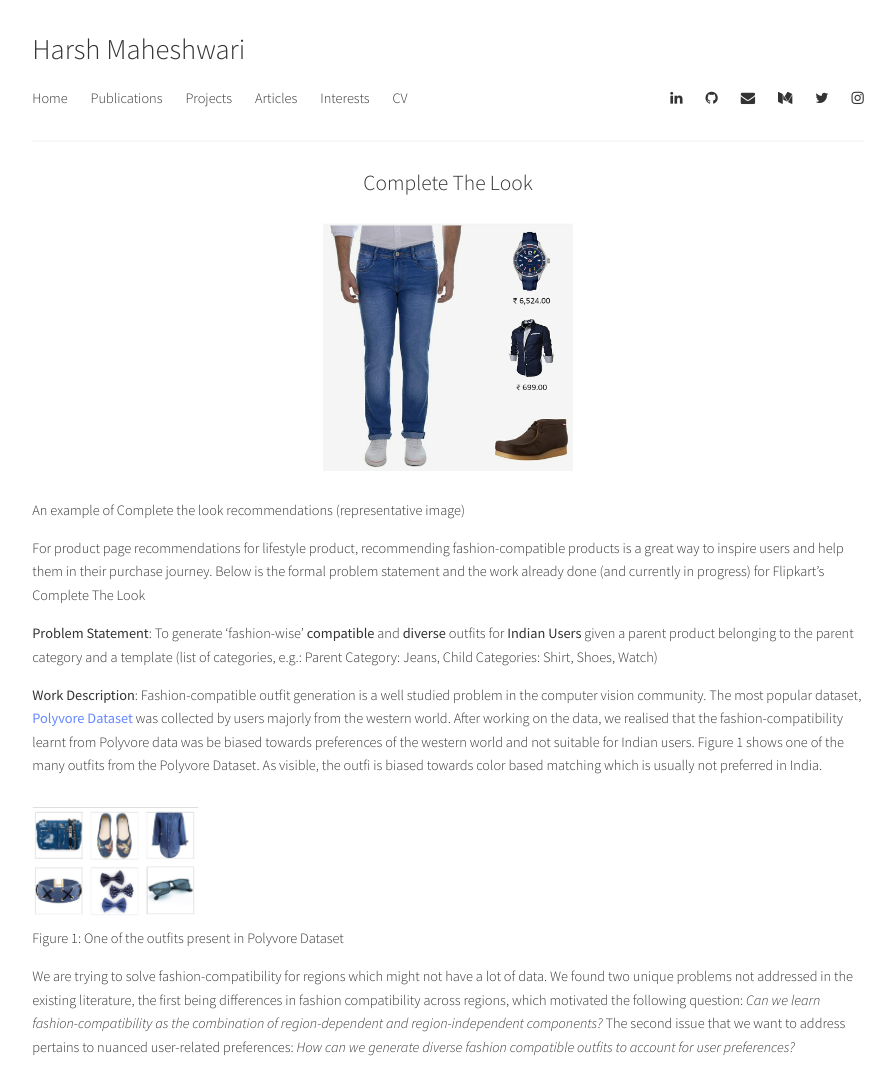
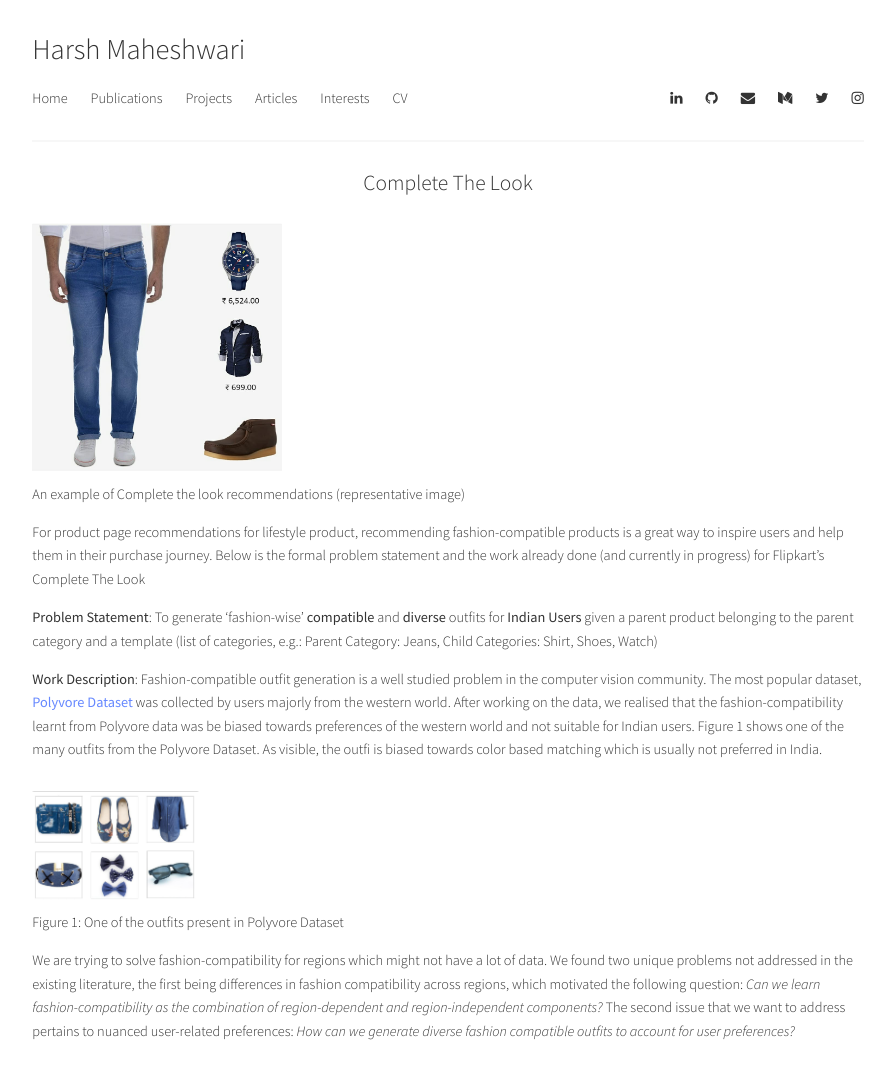
Before and after one commit to harshm121/portfolio-old, a Jekyll site: the page built from Projects/CTL.md, in a window 1280 px wide. Shown: the whole page, without its empty margins (192-1087 px from the left). Built offline with Jekyll 4.4.1, drawn with Linux system fonts in a browser that asks for light colours; a style sheet for code colours, icons or effects is not loaded.

Commit message:
Update CTL.md

```diff
--- a/Projects/CTL.md
+++ b/Projects/CTL.md
@@ -12,8 +12,8 @@
   gtag('config', 'G-NB6TYSXY61');
 </script>
 </head>
-<figure>
-<img style="margin-left: auto; display: block; margin-right: auto;" src="https://harshm121.github.io/Projects/ctl_example.jpeg" alt="CTL example" width="30%">
+<figure style="margin-left: auto; display: block; margin-right: auto;" >
+<img src="https://harshm121.github.io/Projects/ctl_example.jpeg" alt="CTL example" width="30%">
 <br>
 <figcaption>An example of Complete the look recommendations (representative image)</figcaption>
 </figure>
```
